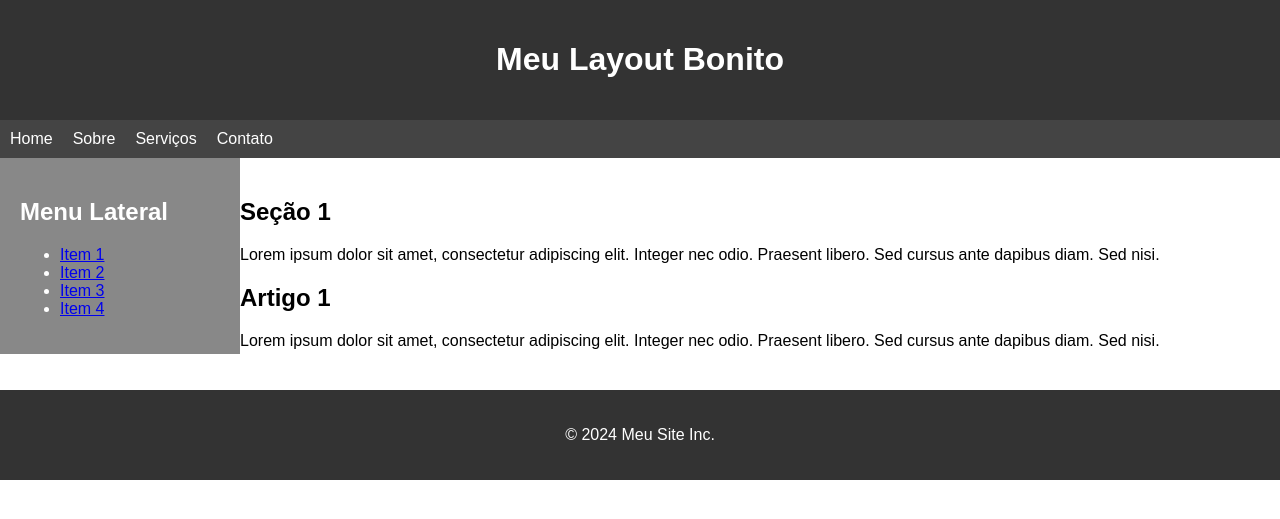
After one commit to lordjack/pweb1_2024_1, a PHP site: page /aula_css02.html in a window 1280 px wide. The commit adds this page. Shown: the top 519 px of the page. Run offline with PHP 8.4, Linux system fonts and the light colour scheme.

Commit message:
add aula 02 de css e ajuste na pagina super shock

```diff
--- /dev/null
+++ b/aula_css02.html
@@ -0,0 +1,117 @@
+<!DOCTYPE html>
+<html lang="en">
+<head>
+    <meta charset="UTF-8">
+    <meta name="viewport" content="width=device-width, initial-scale=1.0">
+    <title>Layout Bonito</title>
+    <style>
+        body {
+            margin: 0;
+            padding: 0;
+            font-family: Arial, sans-serif;
+        }
+
+        header {
+            background-color: #333;
+            color: white;
+            padding: 20px;
+            text-align: center;
+        }
+
+        nav {
+            background-color: #444;
+            color: white;
+            padding: 10px;
+            width: 100%;
+        }
+
+        nav ul {
+            list-style-type: none;
+            margin: 0;
+            padding: 0;
+            display: flex;
+        }
+
+        nav li {
+            margin-right: 20px;
+        }
+
+        nav a {
+            text-decoration: none;
+            color: white;
+            transition: background-color 0.3s;
+        }
+
+        nav a:hover {
+            background-color: #666;
+            padding: 5px 10px;
+            border-radius: 5px;
+        }
+
+        aside {
+            background-color: #888;
+            color: white;
+            padding: 20px;
+            width: 200px;
+            float: left;
+        }
+
+        main {
+            margin-left: 220px;
+            padding: 20px;
+        }
+
+        section, article {
+            margin-bottom: 20px;
+        }
+
+        footer {
+            background-color: #333;
+            color: white;
+            padding: 20px;
+            text-align: center;
+            clear: both;
+        }
+    </style>
+</head>
+<body>
+    <header>
+        <h1>Meu Layout Bonito</h1>
+    </header>
+
+    <nav>
+        <ul>
+            <li><a href="#">Home</a></li>
+            <li><a href="#">Sobre</a></li>
+            <li><a href="#">Serviços</a></li>
+            <li><a href="#">Contato</a></li>
+        </ul>
+    </nav>
+
+    <aside>
+        <h2>Menu Lateral</h2>
+        <ul>
+            <li><a href="#">Item 1</a></li>
+            <li><a href="#">Item 2</a></li>
+            <li><a href="#">Item 3</a></li>
+            <li><a href="#">Item 4</a></li>
+        </ul>
+    </aside>
+
+    <main>
+        <section>
+            <h2>Seção 1</h2>
+            <p>Lorem ipsum dolor sit amet, consectetur adipiscing elit. Integer nec odio. Praesent libero. Sed cursus ante dapibus diam. Sed nisi.</p>
+        </section>
+
+        <article>
+            <h2>Artigo 1</h2>
+            <p>Lorem ipsum dolor sit amet, consectetur adipiscing elit. Integer nec odio. Praesent libero. Sed cursus ante dapibus diam. Sed nisi.</p>
+        </article>
+    </main>
+
+    <footer>
+        <p>&copy; 2024 Meu Site Inc.</p>
+    </footer>
+</body>
+</html>
--- a/site_super_shock/css/page_home.css
+++ b/site_super_shock/css/page_home.css
@@ -20,8 +20,8 @@ header{
 }
 
 .content-left, .content-right{
-    max-width: 50%;
-    margin: 1.5rem;
+    max-width: 45%;
+    margin: 1.1rem;
     display: block;
     text-align: justify;
     font-style: italic;
```
